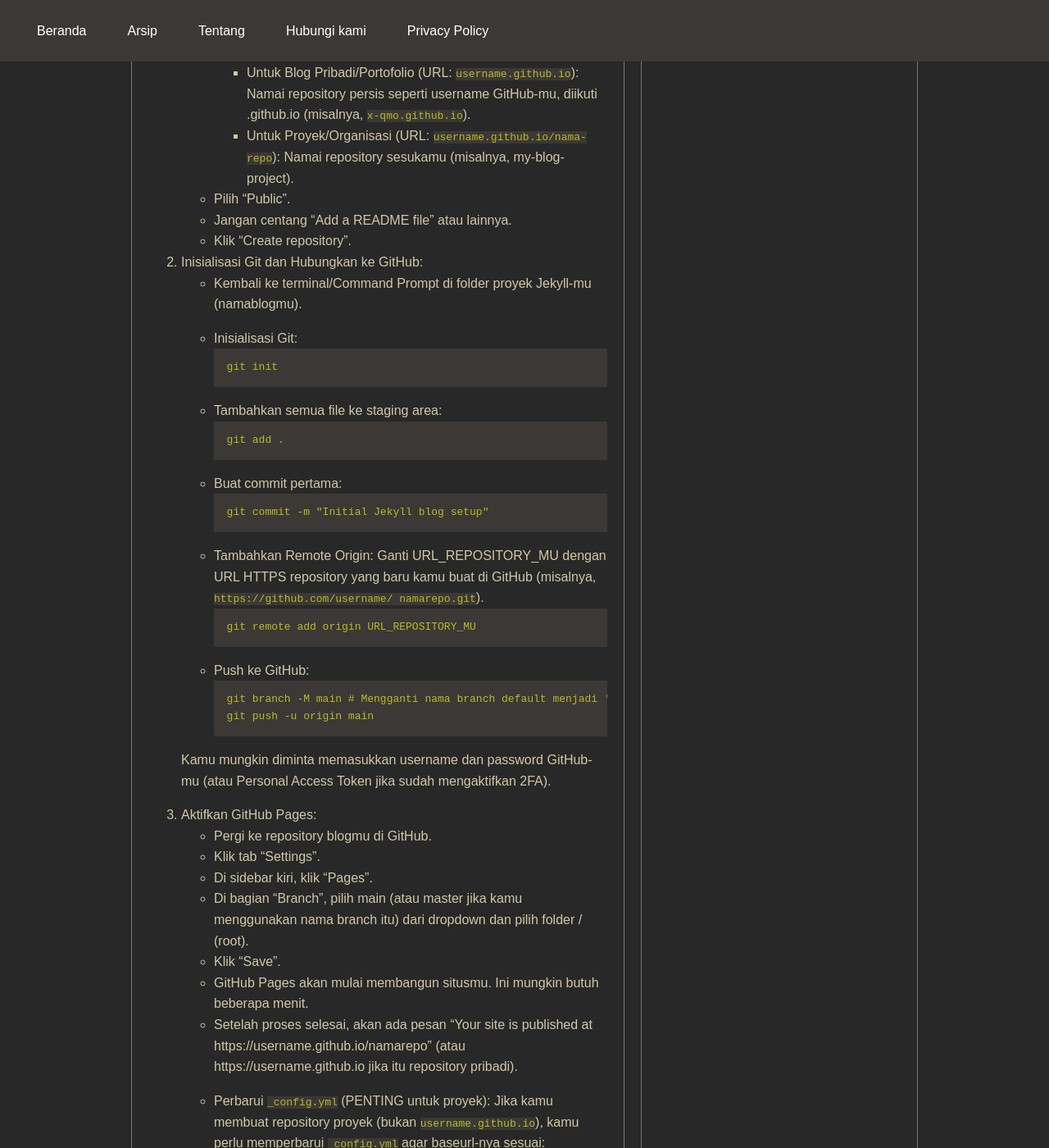
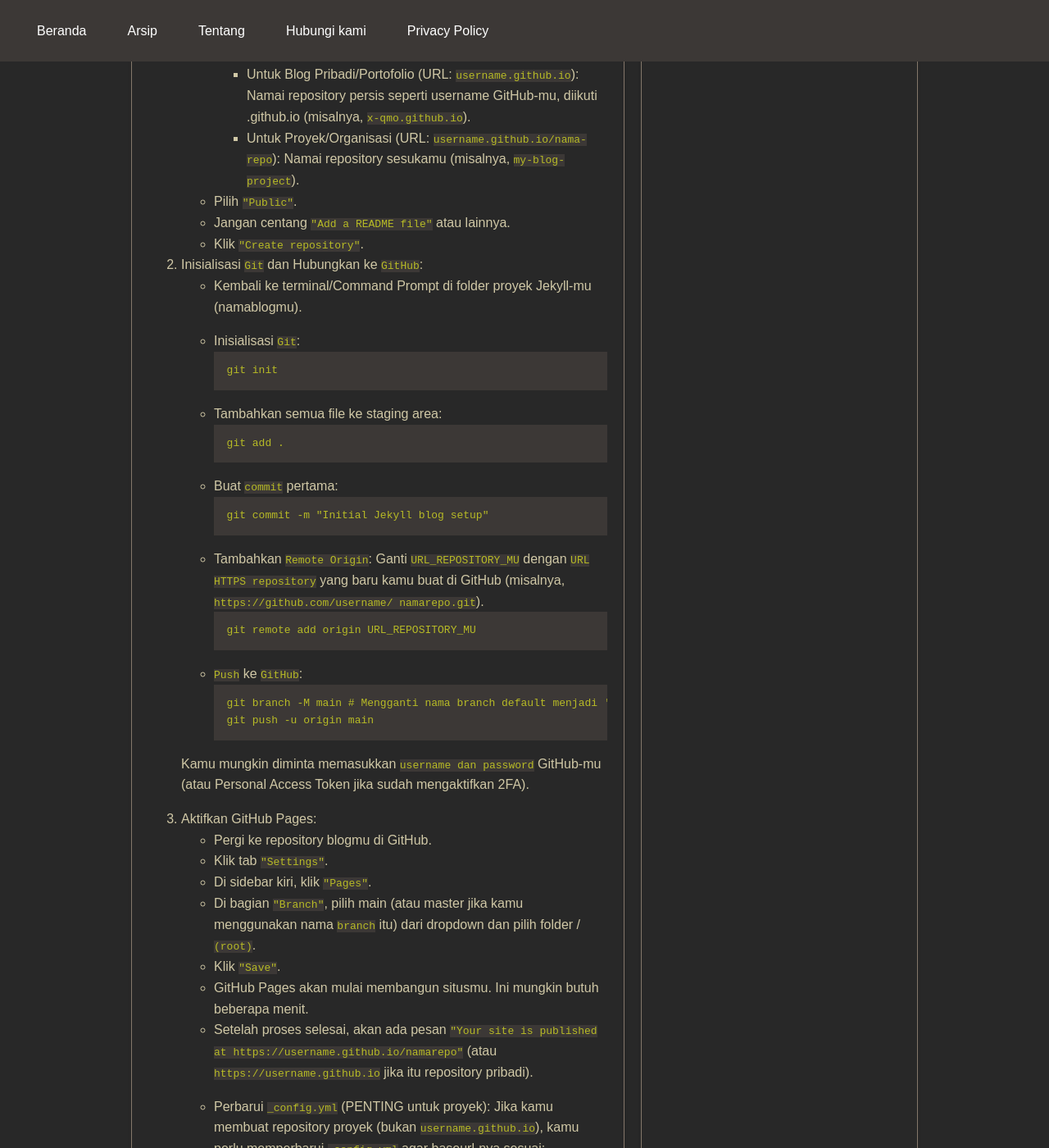
Before and after one commit to x-qmo/x-qmo.github.io, a Jekyll site: the page built from _posts/2025-05-31-cara-membuat-blog-gratis-di-github-pages.md, in a window 1280 px wide and 1400 px high, scrolled down 5719 px. Shown: the whole window at 82% size. Built offline with Jekyll 4.4.1, drawn with Linux system fonts in a browser that asks for light colours; comment, search, counter and statistics services are not loaded; some of the changed text lies outside the part shown.

````diff
--- a/_posts/2025-05-31-cara-membuat-blog-gratis-di-github-pages.md
+++ b/_posts/2025-05-31-cara-membuat-blog-gratis-di-github-pages.md
@@ -22,10 +22,10 @@ Panduan ini akan membimbingmu langkah demi langkah, mulai dari nol hingga blog p
 Sebelum kita menyelam lebih jauh, mari pahami mengapa kombinasi ini begitu powerful:
 
 * **Gratis:** Ini adalah alasan terbesar bagi banyak orang. Kamu tidak perlu membayar biaya hosting bulanan.
-* **Cepat:** Karena situs yang dihasilkan statis (hanya file HTML, CSS, JavaScript), mereka dimuat sangat cepat di browser pengunjung.
+* **Cepat:** Karena situs yang dihasilkan statis (hanya file `HTML`, `CSS`, `JavaScript`), mereka dimuat sangat cepat di browser pengunjung.
 * **Aman:** Tidak ada database atau server-side processing yang bisa diretas.
 * **Kontrol Penuh:** Kamu memiliki kontrol penuh atas kode dan desain blogmu.
-* **Manajemen Versi:** Menggunakan Git dan GitHub berarti kamu punya riwayat setiap perubahan. Salah? Tinggal roll back!
+* **Manajemen Versi:** Menggunakan `Git` dan `GitHub` berarti kamu punya riwayat setiap perubahan. Salah? Tinggal roll back!
 * **Mudah Di-deploy:** Proses deployment (mengunggah ke internet) sangat mudah setelah setup awal.
 * **Populer:** Banyak developer dan technical writer menggunakannya, jadi komunitasnya cukup aktif.
 
@@ -46,10 +46,10 @@ Proses instalasi sedikit berbeda tergantung sistem operasi yang kamu gunakan.
 **Untuk Pengguna Windows:**
 
 1. **Instal Ruby:**
-    * Kunjungi rubyinstaller.org/downloads.
-    * Unduh versi terbaru Ruby+Devkit (misalnya, Ruby+Devkit 3.X.X (x64)).
-    * Jalankan installer. Saat muncul opsi, centang "Add Ruby executables to your PATH" dan pilih "MSYS2 development toolchain". Ikuti instruksi hingga selesai.
-2. **Buka Command Prompt/PowerShell:** Cari "Command Prompt" atau "PowerShell" di start menu Windows.
+    * Kunjungi `rubyinstaller.org/downloads`.
+    * Unduh versi terbaru `Ruby+Devkit` (misalnya, `Ruby+Devkit 3.X.X (x64)`).
+    * Jalankan installer. Saat muncul opsi, centang `"Add Ruby executables to your PATH"` dan pilih `"MSYS2 development toolchain"`. Ikuti instruksi hingga selesai.
+2. **Buka Command Prompt/PowerShell:** Cari `"Command Prompt"` atau `"PowerShell"` di start menu Windows.
 3. **Instal Bundler:** Ketik perintah berikut dan tekan Enter:
 
     {% raw %}
@@ -68,7 +68,7 @@ Proses instalasi sedikit berbeda tergantung sistem operasi yang kamu gunakan.
 
 **Untuk Pengguna macOS:**
 
-Ruby biasanya sudah terinstal. Jika belum atau versinya lama, kamu bisa menggunakan Homebrew.
+Ruby biasanya sudah terinstal. Jika belum atau versinya lama, kamu bisa menggunakan `Homebrew`.
 
 1. **Instal Homebrew (jika belum):** Ikuti instruksi di `brew.sh`.
 2. **Instal Ruby (melalui rbenv/rvm disarankan untuk versi terbaru):**
@@ -116,7 +116,7 @@ Ruby biasanya sudah terinstal. Jika belum atau versinya lama, kamu bisa mengguna
     ```
     {% endraw %}
 
-3. Konfigurasi PATH (penting!): Tambahkan baris ini di akhir file `~/.bashrc atau ~/.zshrc` (tergantung shell-mu):
+3. Konfigurasi `PATH` (penting!): Tambahkan baris ini di akhir file `~/.bashrc atau ~/.zshrc` (tergantung shell-mu):
 
     {% raw %}
     ```
@@ -224,16 +224,16 @@ Ini adalah bagian paling seru: membuat blogmu online!
 
 1. Buat Repository GitHub Baru:
     * Masuk ke akun GitHub-mu.
-    * Klik tombol hijau "New" (atau ikon + di kanan atas lalu "New repository").
+    * Klik tombol hijau `"New"` (atau ikon + di kanan atas lalu "New repository").
     * Nama Repository: Ini sangat penting!
         * Untuk Blog Pribadi/Portofolio (URL: `username.github.io`): Namai repository persis seperti username GitHub-mu, diikuti .github.io (misalnya, `x-qmo.github.io`).
-        * Untuk Proyek/Organisasi (URL: `username.github.io/nama-repo`): Namai repository sesukamu (misalnya, my-blog-project).
-    * Pilih "Public".
-    * Jangan centang "Add a README file" atau lainnya.
-    * Klik "Create repository".
-2. Inisialisasi Git dan Hubungkan ke GitHub:
+        * Untuk Proyek/Organisasi (URL: `username.github.io/nama-repo`): Namai repository sesukamu (misalnya, `my-blog-project`).
+    * Pilih `"Public"`.
+    * Jangan centang `"Add a README file"` atau lainnya.
+    * Klik `"Create repository"`.
+2. Inisialisasi `Git` dan Hubungkan ke `GitHub`:
     * Kembali ke terminal/Command Prompt di folder proyek Jekyll-mu (namablogmu).
-    * Inisialisasi Git:
+    * Inisialisasi `Git`:
 
         {% raw %}
         ```
@@ -247,14 +247,14 @@ Ini adalah bagian paling seru: membuat blogmu online!
         git add .
         ```
         {% endraw %}
-    * Buat commit pertama:
+    * Buat `commit` pertama:
 
         {% raw %}
         ```
         git commit -m "Initial Jekyll blog setup"
         ```
         {% endraw %}
-    * Tambahkan Remote Origin: Ganti URL_REPOSITORY_MU dengan URL HTTPS repository yang baru kamu buat di GitHub (misalnya, `https://github.com/username/  namarepo.git`).
+    * Tambahkan `Remote Origin`: Ganti `URL_REPOSITORY_MU` dengan `URL HTTPS repository` yang baru kamu buat di GitHub (misalnya, `https://github.com/username/  namarepo.git`).
 
         {% raw %}
         ```
@@ -262,7 +262,7 @@ Ini adalah bagian paling seru: membuat blogmu online!
         ```
         {% endraw %}
 
-    * Push ke GitHub:
+    * `Push` ke `GitHub`:
 
         {% raw %}
         ```
@@ -271,17 +271,17 @@ Ini adalah bagian paling seru: membuat blogmu online!
         ```
         {% endraw %}
 
-    Kamu mungkin diminta memasukkan username dan password GitHub-mu (atau Personal Access Token jika sudah mengaktifkan 2FA).
+    Kamu mungkin diminta memasukkan `username dan password` GitHub-mu (atau Personal Access Token jika sudah mengaktifkan 2FA).
 
 3. Aktifkan GitHub Pages:
 
     * Pergi ke repository blogmu di GitHub.
-    * Klik tab "Settings".
-    * Di sidebar kiri, klik "Pages".
-    * Di bagian "Branch", pilih main (atau master jika kamu menggunakan nama branch itu) dari dropdown dan pilih folder / (root).
-    * Klik "Save".
+    * Klik tab `"Settings"`.
+    * Di sidebar kiri, klik `"Pages"`.
+    * Di bagian `"Branch"`, pilih main (atau master jika kamu menggunakan nama `branch` itu) dari dropdown dan pilih folder / `(root)`.
+    * Klik `"Save"`.
     * GitHub Pages akan mulai membangun situsmu. Ini mungkin butuh beberapa menit.
-    * Setelah proses selesai, akan ada pesan "Your site is published at https://username.github.io/namarepo" (atau https://username.github.io jika itu repository pribadi).
+    * Setelah proses selesai, akan ada pesan `"Your site is published at https://username.github.io/namarepo"` (atau `https://username.github.io` jika itu repository pribadi).
     * Perbarui `_config.yml` (PENTING untuk proyek): Jika kamu membuat repository proyek (bukan `username.github.io`), kamu perlu memperbarui `_config.yml` agar baseurl-nya sesuai:
 
         {% raw %}
@@ -296,8 +296,8 @@ Ini adalah bagian paling seru: membuat blogmu online!
 
 ### Langkah 6: Mengelola dan Memperbarui Blogmu
 
-* Menulis Postingan Baru: Buat file .md baru di folder `_posts/` dengan format `YYYY-MM-DD-judul-postingan.md`. Tulis kontenmu dalam Markdown.
-* Mengubah Konten/Desain: Edit file-file di proyek Jekyll-mu (.md, .html, .css, _config.yml, dll.).
+* Menulis Postingan Baru: Buat file `.md` baru di folder `_posts/` dengan format `YYYY-MM-DD-judul-postingan.md`. Tulis kontenmu dalam Markdown.
+* Mengubah Konten/Desain: Edit file-file di proyek Jekyll-mu (`.md`, `.html`, `.css`, `_config.yml`, dll.).
 * Melihat Perubahan Lokal: Selalu jalankan bundle exec jekyll serve untuk melihat pratinjau perubahanmu di `http://localhost:4000` sebelum mengunggahnya.
 * Mengunggah Perubahan: Setelah puas dengan perubahan, simpan file-filemu, lalu di terminal:
 
@@ -315,7 +315,7 @@ Selanjutnya: Kustomisasi Lanjutan
 
 Selamat! Kamu sekarang punya blog gratis di GitHub Pages. Tapi perjalanan tidak berhenti di sini. Kamu bisa:
 
-* **Mengganti Tema:** Jelajahi tema-tema Jekyll gratis di jekyllthemes.org atau jamstackthemes.com.
+* **Mengganti Tema:** Jelajahi tema-tema Jekyll gratis di `jekyllthemes.org` atau `jamstackthemes.com`.
 * **Domain Kustom:** Hubungkan blogmu ke domain pribadi (misalnya `www.namablogmu.com`) secara gratis melalui pengaturan GitHub Pages.
 * **Menambah Fitur:** Integrasikan komentar (Disqus, Commento), analitik (Google Analytics), formulir kontak, atau fitur-fitur lain menggunakan layanan pihak ketiga yang kompatibel dengan situs statis.
 * **SEO:** Optimalkan kontenmu dengan kata kunci yang relevan dan struktur yang baik agar mudah ditemukan di mesin pencari.
````
